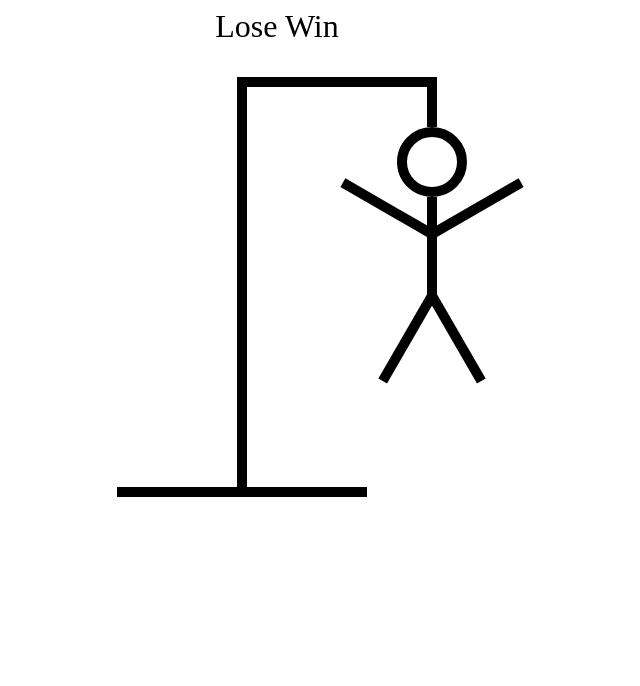
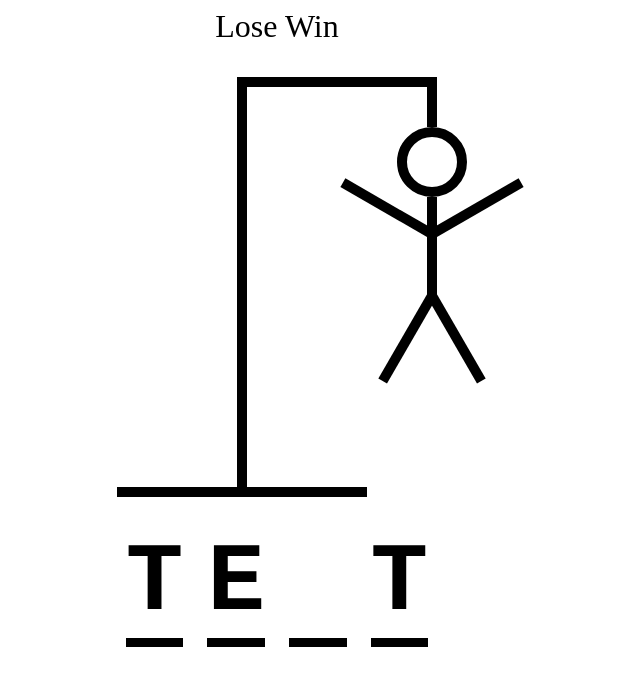
Before and after one commit to Vik-Vel/React-Projects, a React (Vite) app in the folder hangman/: page / in a window 1280 px wide. Shown: the top 686 px of the page, without its empty margins (363-1003 px from the left). Built offline with nearby package versions, Linux system fonts and the light colour scheme.

Commit message:
Create logic about handmanWord

```diff
--- a/hangman/src/HangmanWord.tsx
+++ b/hangman/src/HangmanWord.tsx
@@ -1 +1,28 @@
-export function HangmanWord() {}
+export function HangmanWord() {
+  const word = "test";
+  const guessedLetter = ["t", "e", "g"];
+  return (
+    <div
+      style={{
+        display: "flex",
+        gap: ".25em",
+        fontSize: "6rem",
+        fontWeight: "bold",
+        textTransform: "uppercase",
+        fontFamily: "monospace",
+      }}
+    >
+      {word.split("").map((letter, index) => (
+        <span style={{ borderBottom: ".1em solid black" }} key={index}>
+          <span
+            style={{
+              visibility: guessedLetter.includes(letter) ? "visible" : "hidden",
+            }}
+          >
+            {letter}
+          </span>
+        </span>
+      ))}
+    </div>
+  );
+}
```
